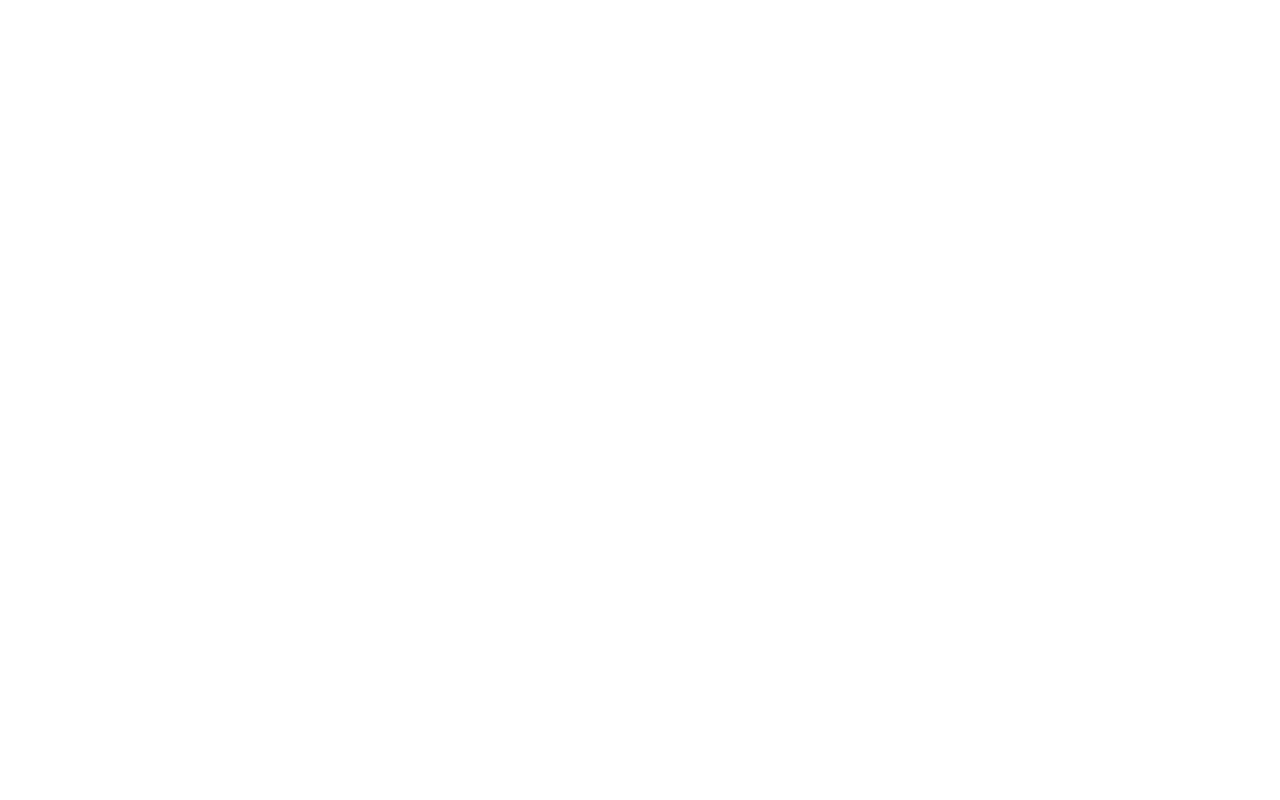
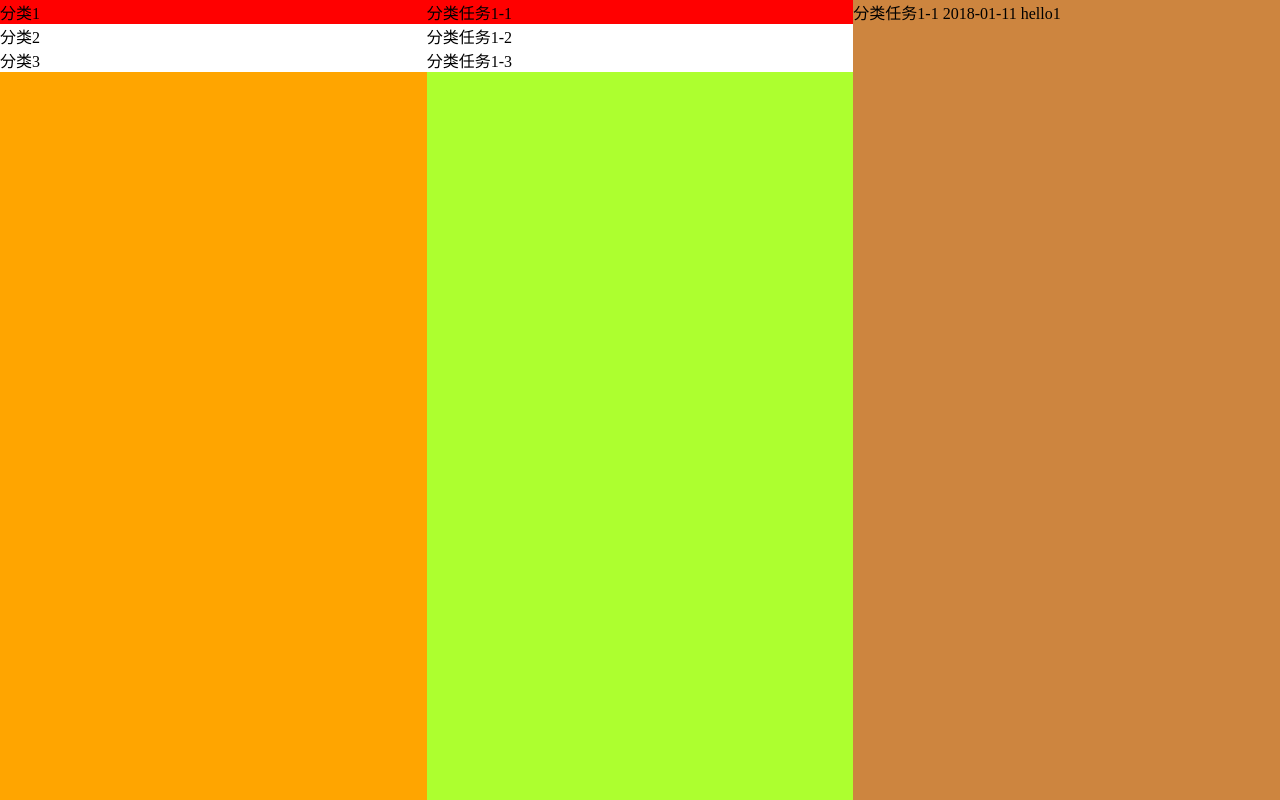
Before and after one commit to rjwx60/BIFE2015, a plain HTML site: page spring/task04/index.html in a window 1280 px wide. Drawn offline with Linux system fonts and the light colour scheme.

Commit message:
implementing basic logic

```diff
--- a/spring/task03/index.js
+++ b/spring/task03/index.js
@@ -81,7 +81,6 @@ window.onload = function() {
       return cv;
     })
   }
-
 
 
   // 渲染函数
--- /dev/null
+++ b/spring/task04/data.js
@@ -0,0 +1,86 @@
+var dataObj = [
+  {
+    className: '分类1',
+    actived: true,
+    classId: 1,
+    taskList: [
+      {
+        taskName: '分类任务1-1',
+        actived: true,
+        taskId: 2,
+        taskContent: 'hello1',
+        taskEditTime: '2018-01-11'
+      },
+      {
+        taskName: '分类任务1-2',
+        actived: false,
+        taskId: 3,
+        taskContent: 'hello2',
+        taskEditTime: '2018-01-12'
+      },
+      {
+        taskName: '分类任务1-3',
+        actived: false,
+        taskId: 4,
+        taskContent: 'hello3',
+        taskEditTime: '2018-01-13'
+      }
+    ]
+  },
+  {
+    className: '分类2',
+    actived: false,
+    classId: 5,
+    taskList: [
+      {
+        taskName: '分类任务2-1',
+        actived: false,
+        taskId: 6,
+        taskContent: 'hello21',
+        taskEditTime: '2018-01-11'
+      },
+      {
+        taskName: '分类任务2-2',
+        actived: false,
+        taskId: 7,
+        taskContent: 'hello22',
+        taskEditTime: '2018-01-12'
+      },
+      {
+        taskName: '分类任务2-3',
+        actived: false,
+        taskId: 8,
+        taskContent: 'hello23',
+        taskEditTime: '2018-01-13'
+      }
+    ]
+  },
+  {
+    className: '分类3',
+    actived: false,
+    classId: 9,
+    taskList: [
+      {
+        taskName: '分类任务3-1',
+        actived: false,
+        taskId: 10,
+        taskContent: 'hello31',
+        taskEditTime: '2018-01-11'
+      },
+      {
+        taskName: '分类任务3-2',
+        actived: false,
+        taskId: 11,
+        taskContent: 'hello32',
+        taskEditTime: '2018-01-12'
+      },
+      {
+        taskName: '分类任务3-3',
+        actived: false,
+        taskId: 12,
+        taskContent: 'hello33',
+        taskEditTime: '2018-01-13'
+      }
+    ]
+  },
+]
--- a/spring/task04/index.css
+++ b/spring/task04/index.css
@@ -0,0 +1,49 @@
+/* 默认样式 */
+body, ul, li, p{
+  padding: 0px;
+  margin: 0px;
+}
+li {
+  list-style: none;
+}
+
+
+/* 主样式 */
+.parent-content{
+  display: flex;
+  flex-direction: row;
+  flex-wrap: nowrap;
+  height: 100vh;
+}
+.child-content{
+  flex: 1;
+  height: 100%;
+}
+#section-one{
+  background: orange;
+}
+#section-two{
+  background: greenyellow;
+}
+#section-thr{
+  background: peru;
+}
+.child-content ul li{
+  background: #fff;
+}
+
+/* 显示类样式 */
+.classActive{
+  background: red !important;
+}
+.classNormal{
+  background: #fff !important;
+}
+.taskHide{
+  position: absolute;
+  clip: rect(1px 1px 1px 1px);
+}
+.taskShow{
+  position: relative;
+  clip: none;
+}
--- a/spring/task04/index.html
+++ b/spring/task04/index.html
@@ -8,7 +8,7 @@
   <link rel="stylesheet" href="index.css">
 </head>
 <body>
-  <div class="main-content">
+  <div class="parent-content">
     <!-- 任务分类 -->
     <section id="section-one" class="child-content"></section>
     <!-- 任务列表 -->
@@ -16,6 +16,7 @@
     <!-- 任务详情 -->
     <section id="section-thr" class="child-content"></section>
   </div>
+  <script src="data.js"></script>
   <script src="index.js"></script>
 </body>
 </html>
--- a/spring/task04/index.js
+++ b/spring/task04/index.js
@@ -1,5 +1,116 @@
 window.onload = function(){
+
+  // 渲染节点
+  const secOne = document.querySelector('#section-one'),
+        secTwo = document.querySelector('#section-two'),
+        secThr = document.querySelector('#section-thr');
+
+  // 根据值返回所处索引和id
+  const search = (object, value) => {
+    for (var key in object) {
+      if (object[key] == value) return [key];
+      if (typeof object[key] == "object") {
+        var temp = search(object[key], value);
+        if (temp) return [key, temp].flat();
+      }
+    }
+  }
+
+  // 渲染
+  const render = () => {
+    var resultStr1 = '<ul>',
+        resultStr2 = '',
+        resultStr3 = '';
+
+    dataObj.forEach(cv => {
+      // 创建分类列表
+      resultStr1 += `
+        <li type="1" key="${cv.classId}" class="${cv.actived ? 'classActive' : 'classNormal'}">${cv.className}</li>
+      `;
+      // 创建分类列表下的数个 ul
+      resultStr2 += `
+      <ul class="${cv.actived ? 'taskShow' : 'taskHide'}">
+        ${makeTaskList(cv.taskList, cv.actived)}
+      </ul>
+      `;
+    })
+    resultStr1 += '</ul>';
+
+    function makeTaskList(target, flag){
+      let cacheStr = '';
+      target.forEach(cv => {
+        cacheStr += `
+        <li type="2" key="${cv.taskId}" class="${cv.actived ? 'classActive' : 'classNormal'}">${cv.taskName}</li>
+        `;
+        // 构建列表任务内容
+        if(cv.actived && flag){
+          resultStr3 = `
+          <p>
+            <span>${cv.taskName}</span>
+            <span>${cv.taskEditTime}</span>
+            <span>${cv.taskContent}</span>
+          </p>`
+        }
+      })
+      return cacheStr;
+    }
+
+    secOne.innerHTML = resultStr1;
+    secTwo.innerHTML = resultStr2;
+    secThr.innerHTML = resultStr3;
+
+    console.log(dataObj);
+  }
+
+  // 思路
+  // 主要有两类 聚焦事件: 分类和任务
+  // 聚焦前者，后者默认给第一位为 actived
+  // 聚焦后者，搜索当前聚焦分类，在子类中遍历，并不用那么复杂
+  // 进去动画发生在 render 后；
+  // 退出动画直接退出，不能通过手势进入；
+
+  const activedOne = (event) => {
+    const targetKey = event.target.getAttribute('key');
+    const isClass = event.target.getAttribute('type') == 1 ? true : false;
+
+    if(!targetKey) return;
+
+    dataObj.forEach(cv => {
+      cv.actived = isClass ? false : cv.actived;
+      if(isClass && cv.classId == targetKey){
+        cv.actived = true;
+
+        cv.taskList = cv.taskList.map((cvv, index) => {
+          cvv.actived = index == 0 ? true : false;
+          return cvv;
+        })
+      }
+      if(!isClass && cv.actived){
+        cv.taskList = cv.taskList.map(cvv => {
+          cvv.actived = false;
+          if(cvv.taskId == targetKey){
+            cvv.actived = true;
+          }
+          return cvv;
+        })
+      }
+    })
+
+    render();
+  }
+
+  secOne.addEventListener('click', activedOne)
+  secTwo.addEventListener('click', activedOne)
+
+
+
+
+  // 将对象所有 特定字段设置为 false
+
+
   // 数据结构渲染
   // 当前聚焦对象id，滑动即显示
   // 滑动控制呈现，点击控制聚焦切换，切换不能触发渲染
+
+  render();
 }
```
